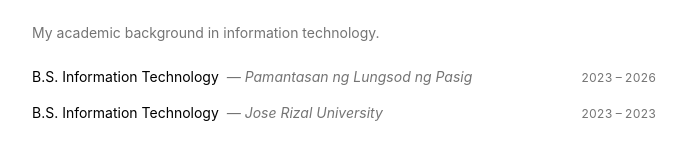
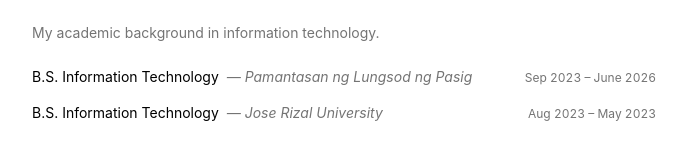
Before and after one commit to Cedrickkk/hulaanmo, a React (Vite) app: page /education in a window 1280 px wide. Shown: the part 293-452 px from the top of the page, without its empty margins (296-982 px from the left). Built offline with nearby package versions, Linux system fonts and the light colour scheme.

Commit message:
update education info

```diff
--- a/src/data/education.ts
+++ b/src/data/education.ts
@@ -8,11 +8,11 @@
   {
     degree: "B.S. Information Technology",
     school: "Pamantasan ng Lungsod ng Pasig",
-    period: "2023 – 2026",
+    period: "Sep 2023 – June 2026",
   },
   {
     degree: "B.S. Information Technology",
     school: "Jose Rizal University",
-    period: "2023 – 2023",
+    period: "Aug 2023 – May 2023",
   },
 ];
```
